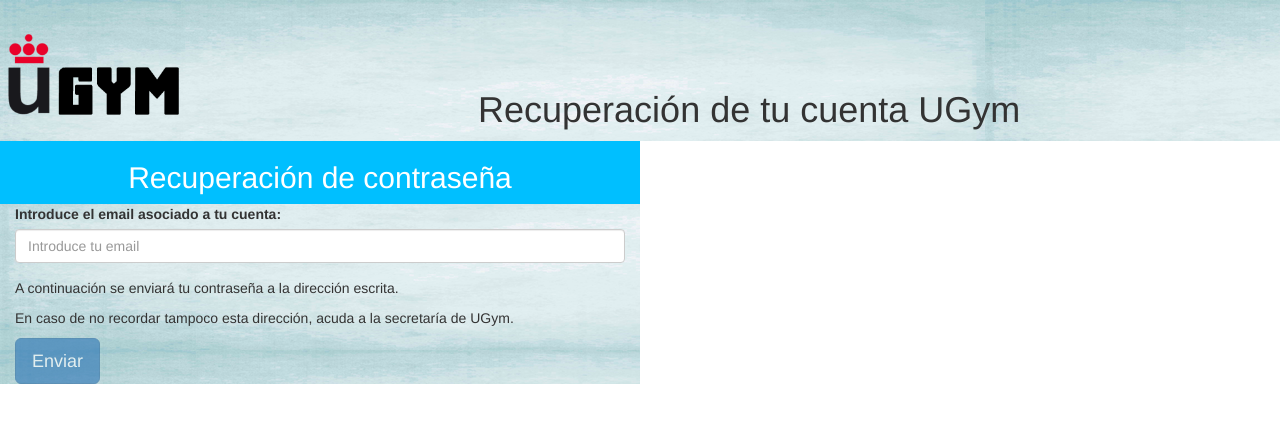
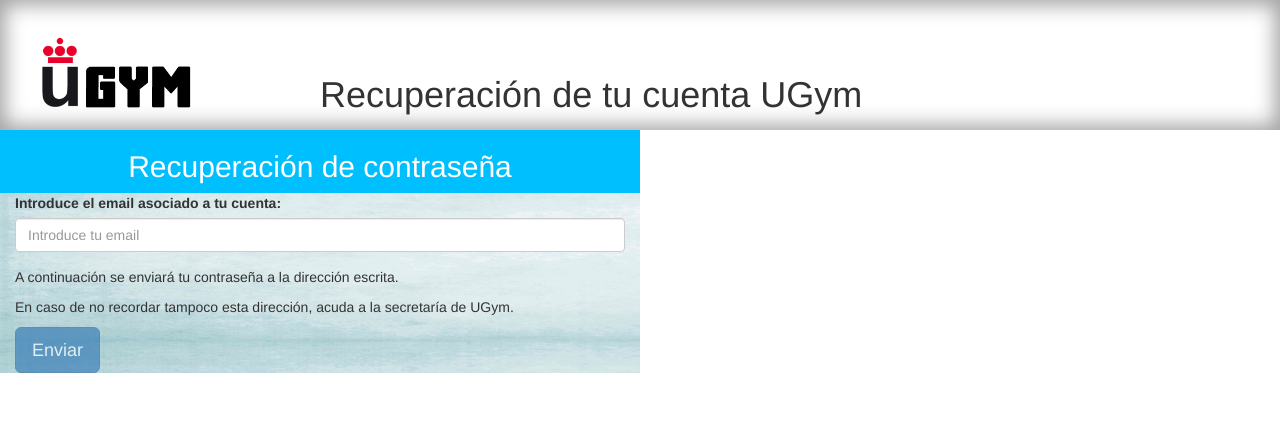
Before and after one commit to jesusAmores/practicaDAW, a plain HTML site: page UGym/recuperacionContraseña.html in a window 1280 px wide. Drawn offline with nearby package versions, Linux system fonts and the light colour scheme.

Commit message:
Cambio de cabecera

```diff
--- a/UGym/recuperacionContraseña.html
+++ b/UGym/recuperacionContraseña.html
@@ -9,14 +9,16 @@
     <script src="http://maxcdn.bootstrapcdn.com/bootstrap/3.3.6/js/bootstrap.min.js"></script>
 </head>
 <body style="background-image:url(../img/dark-metal-texture.jpg)">
-
-<header>
-      <div class="row" style="background-image:url(../img/fondoClaro.png)">
-         <div class="col-sm-3 col-md-2">
-               <img id="img-logo" class="img-responsive"  src="img/logo.png" style="margin-left: auto; margin-right: auto; float: left;
-    padding-top: 25px">
+ <header>
+      <div class="container-fluid">
+          <div class="row" style="box-shadow: inset 0 0 20px 5px #a2a2a2; background-color: white">
+             <div class="col-sm-3">
+                   <img id="img-logo" class="img-responsive"  src="img/logo.png" style="float:left; height: 130px; padding-top: 30px; padding-left: 20px;">
+              </div>
+              <div id="title" class="col">
+                    <h1 style="padding-top: 55px; position: relative">Recuperación de tu cuenta UGym</h1>
+              </div>
           </div>
-           <h1 class="text-center" style="padding-top: 70px">Recuperación de tu cuenta UGym</h1>
       </div>
    </header>
    <div class="container-fluid">
```
